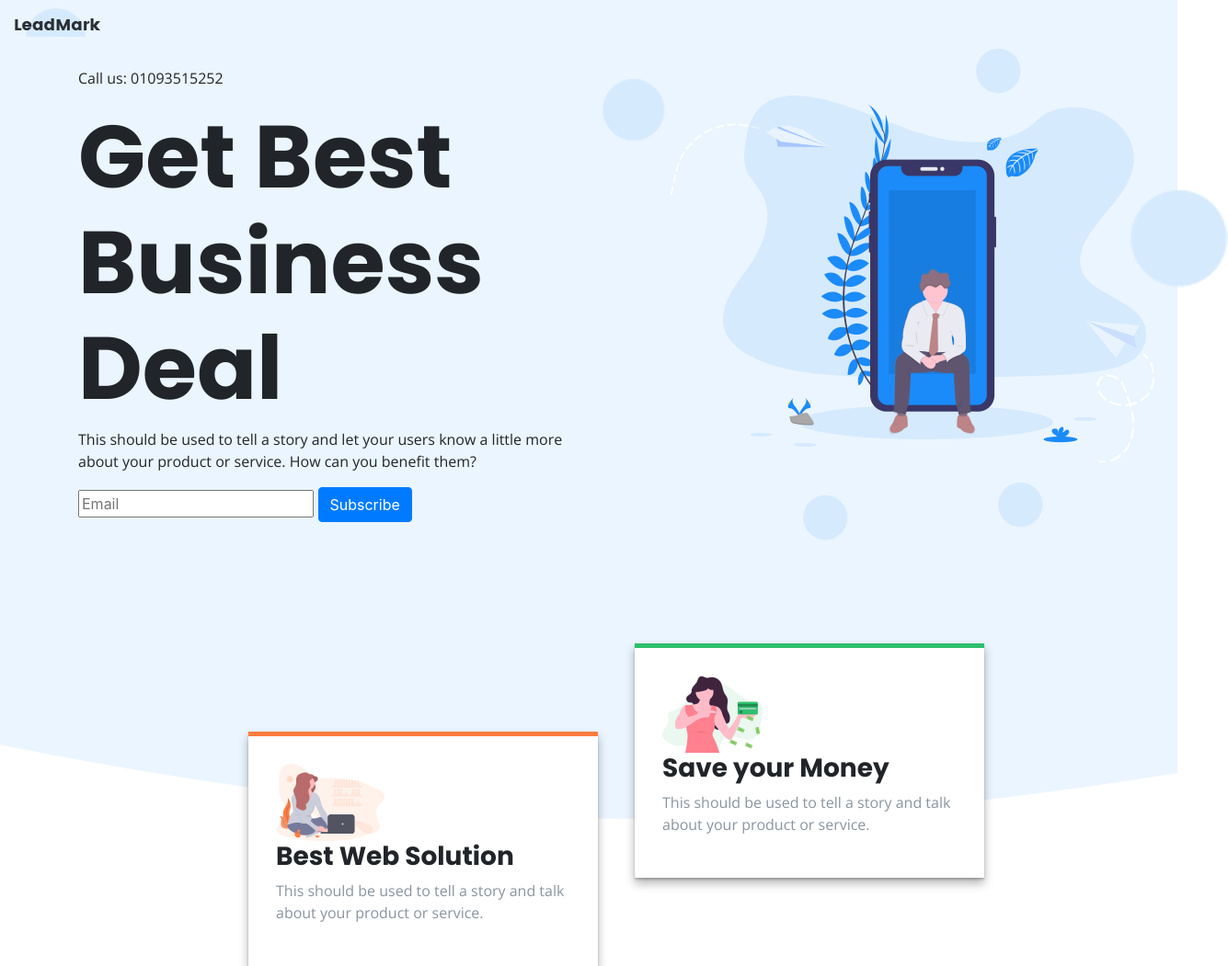
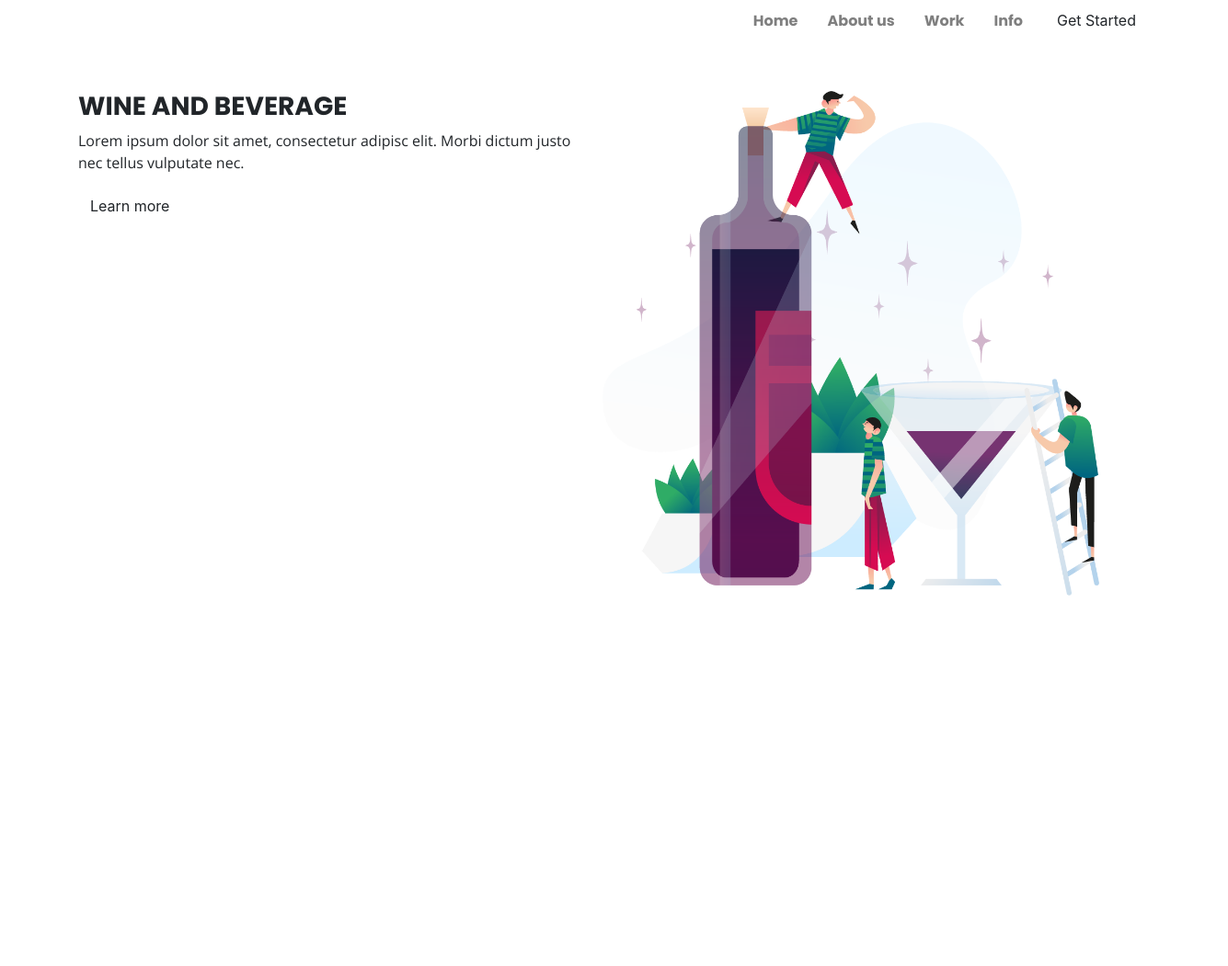
Before and after one commit to paskuvan/css-day05, a plain HTML site: page index.html in a window 1280 px wide. Shown: the part 5-1056 px from the top of the page at 92% size, 1335 px wide, since content can reach past the window. After the commit the page ends 800 px from the top, so only its background shows below. Drawn offline with nearby package versions, Linux system fonts and the light colour scheme.

Commit message:
:sunglasses:

```diff
--- a/css/style.css
+++ b/css/style.css
@@ -1,15 +1,7 @@
 @import url('https://fonts.googleapis.com/css2?family=Open+Sans&family=Poppins:wght@700&display=swap');
 
-.navbar {
-    background-color: #ebf5ff !important;
-}
-
-.gray {
-    color: #8a949f;
-}
-.font-regular {
-    font-family: 'Open Sans', sans-serif;
-    font-weight: 400;
+.img-size {
+    width: 100%;
 }
 
 .font-bold {
@@ -17,34 +9,6 @@
     font-weight: 700;
 }
 
-.title-size {
-    font-size: 12vh;
+.font-regular {
+    font-family: 'Open Sans', sans-serif;
 }
-
-.subtitle-size {
-    font-size: 18px;
-}
-
-.box-shadow {
-    -webkit-box-shadow: 0 2px 2px 0 rgba(0,0,0,0.2),0 6px 10px 0 rgba(0,0,0,0.3);
-    box-shadow: 0 2px 2px 0 rgba(0,0,0,0.2),0 6px 10px 0 rgba(0,0,0,0.3);
-    background-color: #ffffff;
-}
-
-.box-orange {
-    background-color: white;
-    border-top: 5px solid #ff7c3f;
-    padding: 30px;
-    position: relative;
-    top: 20vh;
-    left: 25vh;
-}
-
-.box-green {
-    background-color: white;
-    border-top: 5px solid #2ebf6d;
-    padding: 30px;
-    position: relative;
-    left: 30vh;
-    top: 4rem;
-}
--- a/index.html
+++ b/index.html
@@ -11,44 +11,44 @@
     </head>
     <body>
         <!--Logo-->
-        <nav class="navbar navbar-expand-lg">
-            <a class="navbar-brand" href="#"><img src="img/logo.png" alt="" /></a>
+        <nav class="navbar navbar-expand-lg navbar-light mb-5 menu-transparent">
+            <button class="navbar-toggler" type="button" data-toggle="collapse" data-target="#navbarNav" aria-controls="navbarNav" aria-expanded="false" aria-label="Toggle navigation">
+                <span class="navbar-toggler-icon"></span>
+            </button>
+            <div class="collapse navbar-collapse" id="navbarNav">
+                <ul class="navbar-nav ml-auto">
+                    <li class="nav-item ">
+                        <a class="nav-link mr-3 font-bold" href="#">Home</a>
+                    </li>
+                    <li class="nav-item">
+                        <a class="nav-link mr-3 font-bold" href="#">About us</a>
+                    </li>
+                    <li class="nav-item">
+                        <a class="nav-link mr-3 font-bold" href="#">Work</a>
+                    </li>
+                    <li class="nav-item">
+                        <a class="nav-link mr-3 font-bold" href="#">Info</a>
+                    </li>
+                    <li class="nav-item btn-header">
+                        <button type="button" class="btn btn-default mr-3 color-gradient btn-header">Get Started</button>
+                    </li>
+                </ul>
+            </div>
         </nav>
-        <!--Section 1-->
-        <div style="background-image: url(img/bg-header.png); background-size: cover;">
-            <div class="container">
-                <div class="row align-items-center">
-                    <div class="col-lg-6">
-                        <p class="font-regular">Call us: 01093515252</p>
-                        <h2 class="font-bold title-size">Get Best Business Deal</h2>
-                        <p class="font-regular">This should be used to tell a story and let your users know a little more about your product or service. How can you benefit them?</p>
-                        <form id="subscribe" novalidate="true">
-                            <input class="enteremail" name="EMAIL" id="subscribe-email" placeholder="Email" spellcheck="false" type="text" />
-                            <button type="submit" id="subscribe-button" class="btn btn-primary"><i class="fa fa-rss"></i> Subscribe</button>
-                            <label for="subscribe-email" class="subscribe-message"></label>
-                        </form>
-                    </div>
-                    <div class="col-lg-6">
-                        <img src="img/img-header.png" alt="" />
-                    </div>
-                </div>
+       <div class="container">
+        <div class="row">
+            <div class="col-lg-6">
+                <h3 class="font-bold">WINE AND BEVERAGE</h3>
+                <p class="font-regular"> Lorem ipsum dolor sit amet, consectetur adipisc
+                elit. Morbi dictum justo nec tellus vulputate nec.</p>
+                <button type="button" class="btn btn-default mr-3 color-gradient button">Learn more</button>
             </div>
-            <div class="container mt-5 mb-5">
-                <div class="row">
-                    <div class="col-4 box-shadow box-orange">
-                        <img src="img/icon01.png" alt="" />
-                        <h3 class="font-bold">Best Web Solution</h3>
-                        <p class="font-regular gray">This should be used to tell a story and talk about your product or service.</p>
-                    </div>
-                    <div class="col-4 box-shadow box-green">
-                        <img src="img/icon02.png" alt="" />
-                        <h3 class="font-bold">Save your Money</h3>
-                        <p class="font-regular gray">This should be used to tell a story and talk about your product or service.</p>
-                    </div>
-                </div>
+            <div class="col-lg-6">
+                <img src="img/wine.png" class="img-size" alt="">
             </div>
         </div>
-        <!--Section 2-->
+       </div>
+
 
         <script type="text/javascript" src="js/bootstrap.bundle.min.js"></script>
         <script type="text/javascript" src="js/bootstrap.bundle.min.js.map"></script>
```
Also changed, not shown: img/bg-header.png (deleted), img/icon01.png (deleted), img/icon02.png (deleted), img/img-header.png (deleted), img/logo.png (deleted), img/wine.png (added).
